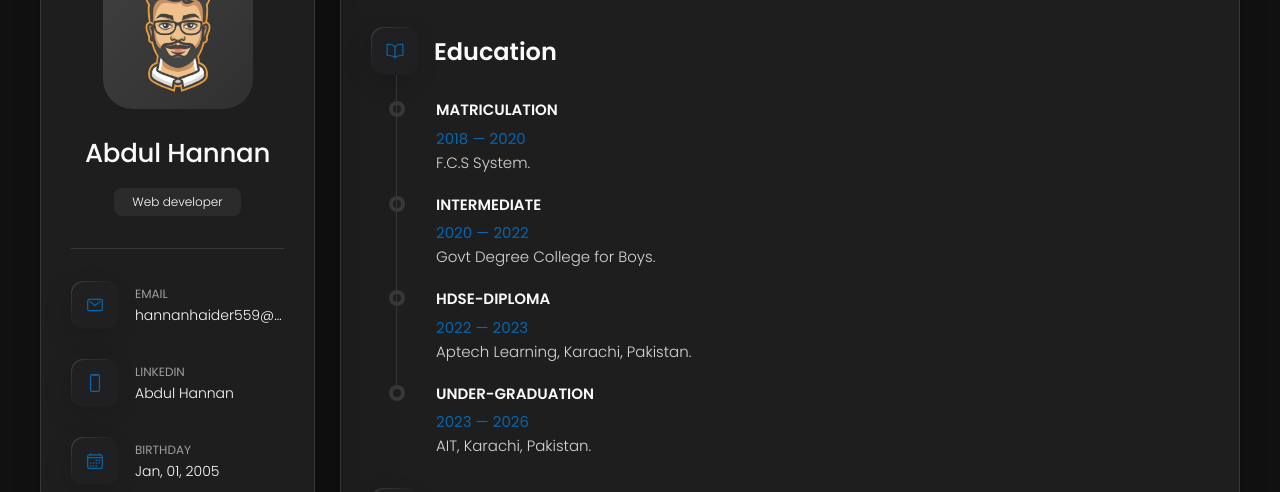
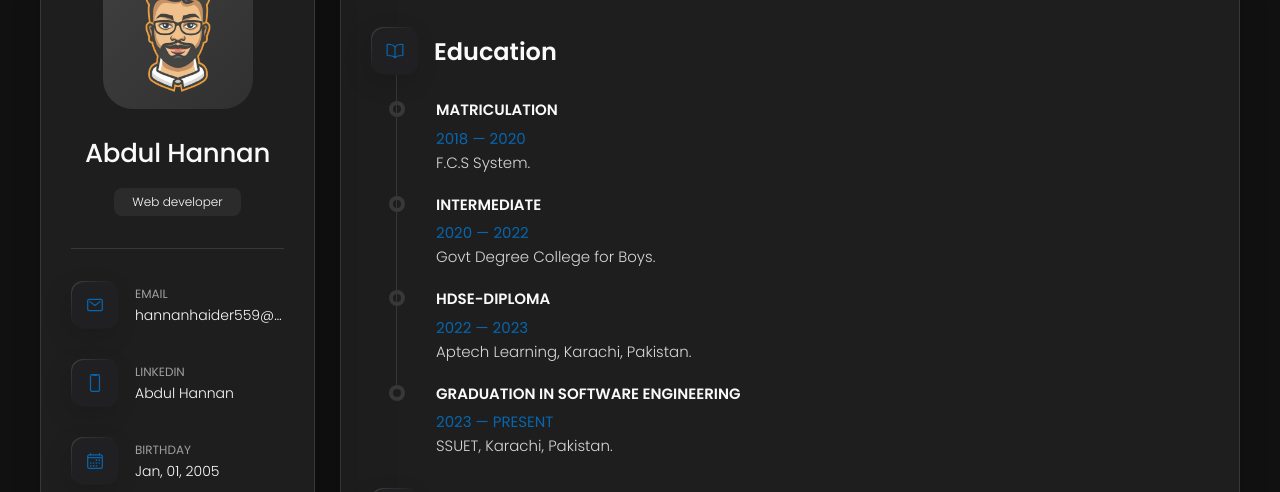
Before and after one commit to ftHannan/checkmy-Portfolio.github.io, a plain HTML site: page index.html in a window 1280 px wide. Both pictures are taken after a click on the button "Resume". Shown: the part 162-654 px from the top of the page. Drawn offline with nearby package versions, Linux system fonts and the light colour scheme.

Commit message:
updating

```diff
--- a/index.html
+++ b/index.html
@@ -535,12 +535,12 @@
             </li>
             <li class="timeline-item">
 
-              <h4 class="h4 timeline-item-title">UNDER-GRADUATION</h4>
+              <h4 class="h4 timeline-item-title">GRADUATION IN SOFTWARE ENGINEERING</h4>
 
-              <span>2023 — 2026</span>
+              <span>2023 — PRESENT</span>
 
               <p class="timeline-text">
-                AIT, Karachi, Pakistan.
+                SSUET, Karachi, Pakistan.
               </p>
 
             </li>
```
